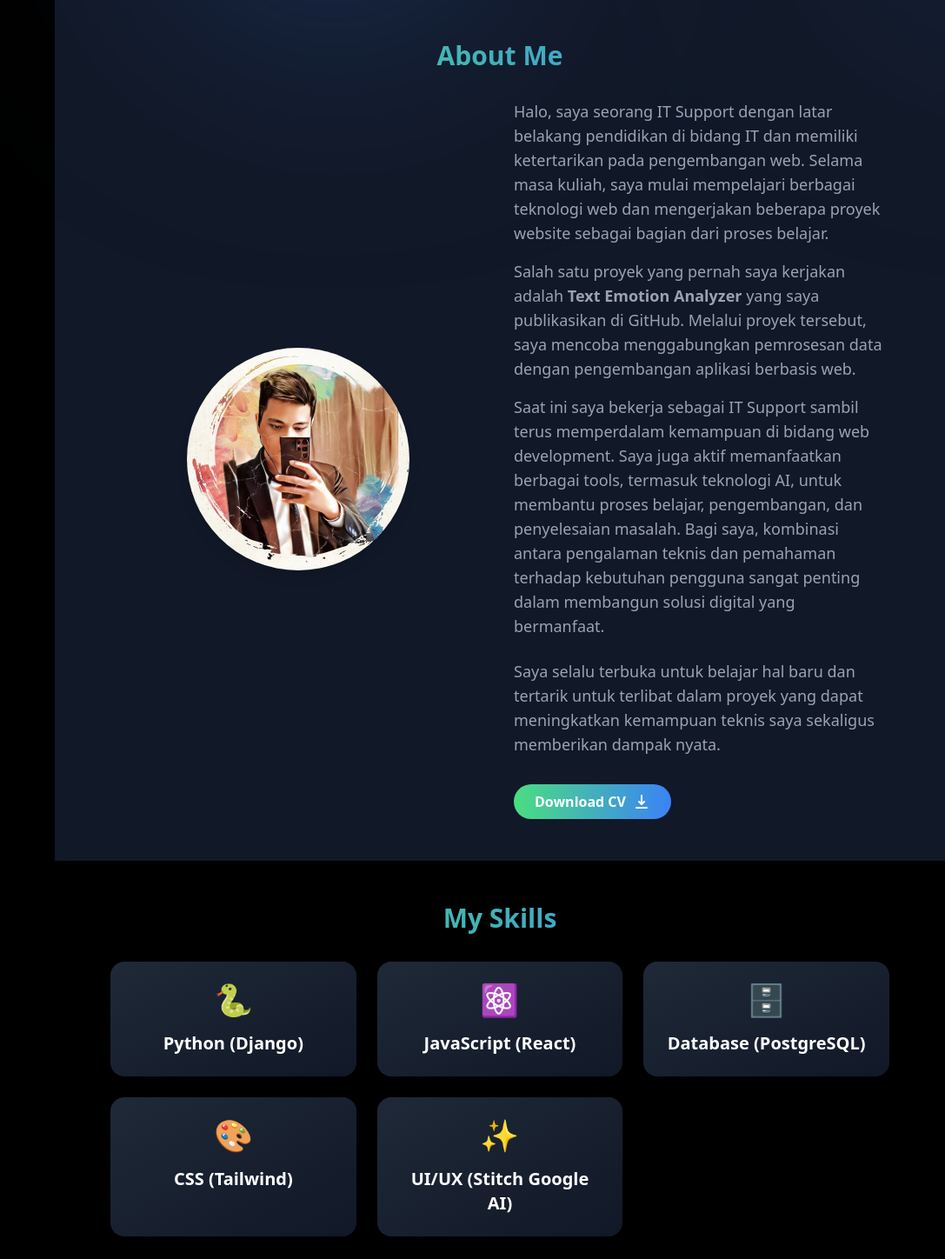
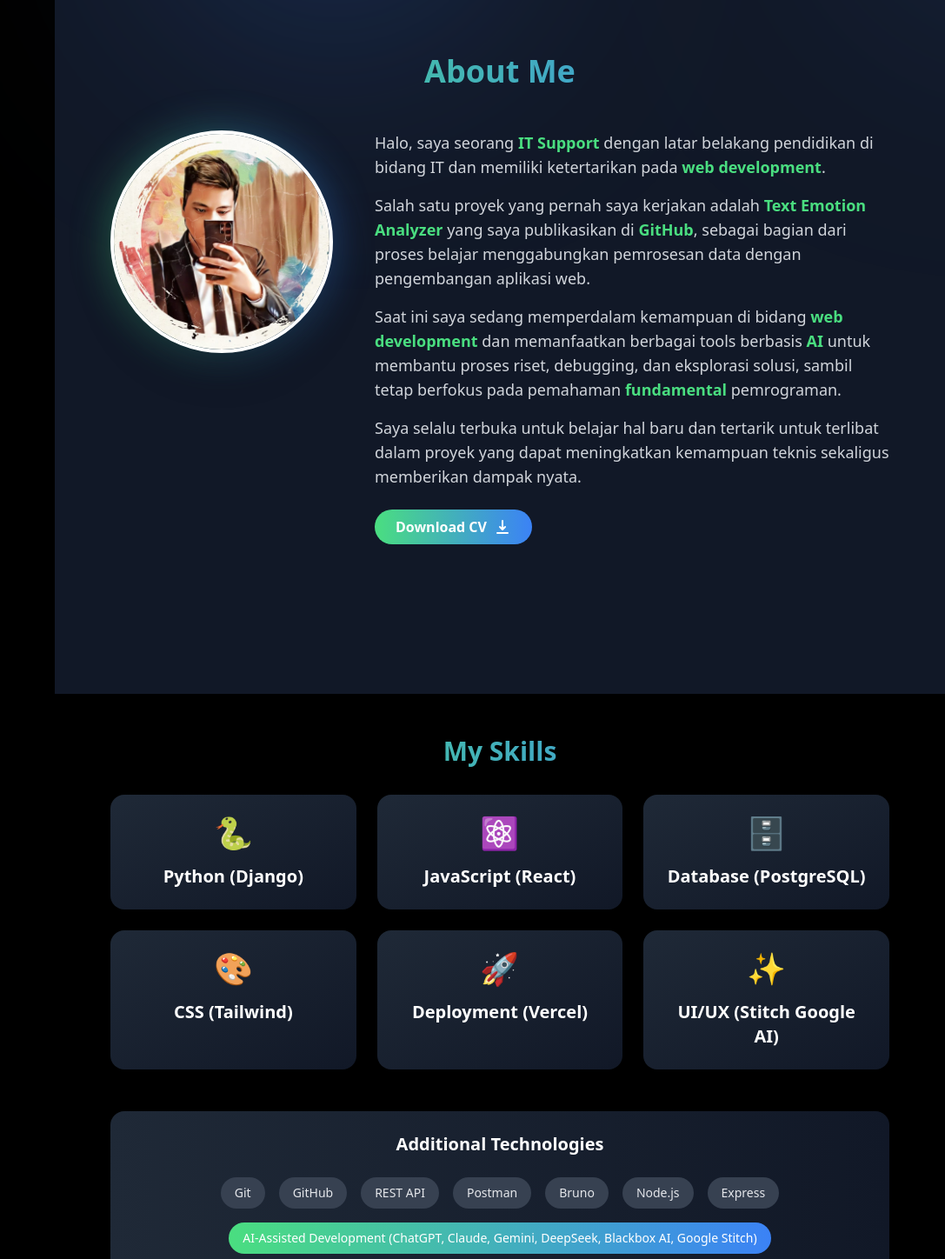
Before and after one commit to edrzvena/portofolio-react, a React (Create React App) app: page / in a window 1280 px wide. Shown: the part 802-2250 px from the top of the page at 87% size, without its empty margins (193-1280 px from the left). Built offline with nearby package versions, Linux system fonts and the light colour scheme.

Commit message:
update hero

```diff
--- a/src/sections/About.js
+++ b/src/sections/About.js
@@ -1,47 +1,99 @@
 import React from 'react';
 import { useTheme } from '../context/ThemeContext';
-import profile from "../assets/images/myself_casual.jpg"
-import cvPDF from "../assets/files/Pedro_CV.pdf"
+import profile from "../assets/images/myself_casual.jpg";
+import cvPDF from "../assets/files/Pedro_CV.pdf";
 
 const About = () => {
   const { isDarkMode } = useTheme();
+
   return (
-    <section id="about" className={`min-h-screen py-12 px-4 sm:px-8 lg:px-16 ${isDarkMode ? 'bg-gray-900' : 'bg-gray-100'}`}>
-      <div className="max-w-5xl mx-auto text-center relative z-10">
-        <h2 className="text-3xl font-bold bg-gradient-to-r from-green-400 to-blue-500 bg-clip-text text-transparent mb-8">About Me</h2>
-        <div className="flex flex-col lg:flex-row gap-8 items-center">
-          <div className="animate-float order-2 lg:order-1 lg:w-1/2">
-            <img src={profile} alt="Profile" className="w-48 h-48 lg:w-64 lg:h-64 rounded-full mx-auto shadow-lg" />
+    <section
+      id="about"
+      className={`min-h-screen py-16 px-4 sm:px-8 lg:px-16 ${isDarkMode ? 'bg-gray-900' : 'bg-gray-100'
+        }`}
+    >
+      <div className="max-w-5xl mx-auto relative z-10">
+
+        {/* Title */}
+        <h2 className="text-3xl sm:text-4xl font-bold text-center bg-gradient-to-r from-green-400 to-blue-500 bg-clip-text text-transparent mb-12">
+          About Me
+        </h2>
+
+        <div className="flex flex-col lg:flex-row items-center lg:items-start gap-12">
+
+          {/* Profile Photo */}
+          <div className="relative w-56 h-56 lg:w-64 lg:h-64 flex-shrink-0">
+
+            {/* Glow */}
+            <div className="absolute inset-0 rounded-full bg-gradient-to-r from-green-400 to-blue-500 blur-xl opacity-40"></div>
+
+            <img
+              src={profile}
+              alt="Profile"
+              className="relative w-full h-full object-cover rounded-full border-4 border-white shadow-2xl"
+            />
           </div>
-          <div className={`text-lg ${isDarkMode ? 'text-gray-400' : 'text-gray-600'} order-1 lg:order-2 lg:w-1/2 text-center lg:text-left`}>
+
+          {/* Text Content */}
+          <div
+            className={`text-base sm:text-lg leading-relaxed max-w-2xl ${isDarkMode ? 'text-gray-300' : 'text-gray-700'
+              }`}
+          >
             <p className="mb-4">
-              Halo, saya seorang IT Support dengan latar belakang pendidikan di bidang IT dan memiliki ketertarikan pada pengembangan web. Selama masa kuliah, saya mulai mempelajari berbagai teknologi web dan mengerjakan beberapa proyek website sebagai bagian dari proses belajar.
+              Halo, saya seorang <span className="font-semibold text-green-400">IT Support</span> dengan
+              latar belakang pendidikan di bidang IT dan memiliki ketertarikan pada
+              <span className="font-semibold text-green-400"> web development</span>.
             </p>
 
             <p className="mb-4">
-              Salah satu proyek yang pernah saya kerjakan adalah <strong>Text Emotion Analyzer</strong> yang saya publikasikan di GitHub. Melalui proyek tersebut, saya mencoba menggabungkan pemrosesan data dengan pengembangan aplikasi berbasis web.
+              Salah satu proyek yang pernah saya kerjakan adalah{' '}
+              <span className="font-semibold text-green-400">
+                Text Emotion Analyzer
+              </span>{' '}
+              yang saya publikasikan di
+              <span className="font-semibold text-green-400"> GitHub</span>, sebagai bagian dari proses belajar
+              menggabungkan pemrosesan data dengan pengembangan aplikasi web.
+            </p>
+
+            <p className="mb-4">
+              Saat ini saya sedang memperdalam kemampuan di bidang
+              <span className="font-semibold text-green-400"> web development</span> dan memanfaatkan berbagai tools berbasis
+              <span className="font-semibold text-green-400"> AI</span> untuk membantu
+              proses riset, debugging, dan eksplorasi solusi, sambil tetap
+              berfokus pada pemahaman
+              <span className="font-semibold text-green-400"> fundamental</span> pemrograman.
             </p>
 
             <p className="mb-6">
-              Saat ini saya bekerja sebagai IT Support sambil terus memperdalam kemampuan di bidang web development. Saya juga aktif memanfaatkan berbagai tools, termasuk teknologi AI, untuk membantu proses belajar, pengembangan, dan penyelesaian masalah. Bagi saya, kombinasi antara pengalaman teknis dan pemahaman terhadap kebutuhan pengguna sangat penting dalam membangun solusi digital yang bermanfaat.
+              Saya selalu terbuka untuk belajar hal baru dan tertarik untuk terlibat
+              dalam proyek yang dapat meningkatkan kemampuan teknis sekaligus
+              memberikan dampak nyata.
             </p>
 
-            <p className="mb-6">
-              Saya selalu terbuka untuk belajar hal baru dan tertarik untuk terlibat dalam proyek yang dapat meningkatkan kemampuan teknis saya sekaligus memberikan dampak nyata.
-            </p>
             {/* Download CV Button */}
-            <div className="mt-8 flex justify-center lg:justify-start">
+            <div className="mt-6 flex justify-center lg:justify-start">
               <a
                 href={cvPDF}
                 className="inline-flex items-center gap-2 bg-gradient-to-r from-green-400 to-blue-500 text-white font-semibold py-2 px-6 rounded-full transition-all duration-300 hover:shadow-cyan-500/30 hover:scale-105 text-sm sm:text-base"
               >
                 <span>Download CV</span>
-                <svg xmlns="http://www.w3.org/2000/svg" className="h-5 w-5" viewBox="0 0 20 20" fill="currentColor">
-                  <path fillRule="evenodd" d="M3 17a1 1 0 011-1h12a1 1 0 110 2H4a1 1 0 01-1-1zm3.293-7.707a1 1 0 011.414 0L9 10.586V3a1 1 0 112 0v7.586l1.293-1.293a1 1 0 111.414 1.414l-3 3a1 1 0 01-1.414 0l-3-3a1 1 0 010-1.414z" clipRule="evenodd" />
+
+                <svg
+                  xmlns="http://www.w3.org/2000/svg"
+                  className="h-5 w-5"
+                  viewBox="0 0 20 20"
+                  fill="currentColor"
+                >
+                  <path
+                    fillRule="evenodd"
+                    d="M3 17a1 1 0 011-1h12a1 1 0 110 2H4a1 1 0 01-1-1zm3.293-7.707a1 1 0 011.414 0L9 10.586V3a1 1 0 112 0v7.586l1.293-1.293a1 1 0 111.414 1.414l-3 3a1 1 0 01-1.414 0l-3-3a1 1 0 010-1.414z"
+                    clipRule="evenodd"
+                  />
                 </svg>
               </a>
             </div>
           </div>
+
         </div>
       </div>
     </section>
--- a/src/sections/Hero.js
+++ b/src/sections/Hero.js
@@ -9,7 +9,13 @@ const Hero = ({ scrollToSection }) => {
         <h1 className="text-4xl sm:text-5xl md:text-6xl font-bold bg-gradient-to-r from-green-400 to-blue-500 bg-clip-text text-transparent mb-4">
           Hi, I'm <span className="inline-block overflow-hidden whitespace-nowrap animate-typing">Pedro Widya</span>
         </h1>
-        <p className={`text-lg sm:text-xl ${isDarkMode ? 'text-gray-400' : 'text-gray-600'} mb-6`}>Full-Stack Developer | UI/UX Designer | IT Support</p>
+        <p className={`text-lg sm:text-xl ${isDarkMode ? 'text-gray-400' : 'text-gray-600'} mb-1`}>
+          Full-Stack Developer
+        </p>
+
+        <p className={`text-sm sm:text-base ${isDarkMode ? 'text-gray-400' : 'text-gray-500'} mb-2`}>
+          React <span className="text-green-400">|</span> Express <span className="text-green-400">|</span> Tailwind <span className="text-green-400">|</span> PostgreSQL
+        </p>
         <div className="mt-8 flex justify-center">
           <button
             onClick={() => scrollToSection('about')}
--- a/src/sections/Skills.js
+++ b/src/sections/Skills.js
@@ -16,6 +16,7 @@ const Skills = () => {
             { title: 'JavaScript (React)', icon: '⚛️', color: 'from-yellow-400 to-blue-500' },
             { title: 'Database (PostgreSQL)', icon: '🗄️', color: 'from-blue-400 to-purple-500' },
             { title: 'CSS (Tailwind)', icon: '🎨', color: 'from-pink-400 to-purple-500' },
+            { title: 'Deployment (Vercel)', icon: '🚀', color: 'from-gray-700 to-gray-900' },
             { title: 'UI/UX (Stitch Google AI)', icon: '✨', color: 'from-red-400 to-purple-500' },
           ].map((skill) => (
             <div
@@ -53,16 +54,27 @@ const Skills = () => {
             Additional Technologies
           </h3>
 
-          <div className="flex flex-wrap justify-center gap-3">
+          <div className="flex flex-wrap justify-center gap-4">
             {[
-              'Git', 'REST APIs', 'Node.js', 'Express.js'
+              'Git',
+              'GitHub',
+              'REST API',
+              'Postman',
+              'Bruno',
+              'Node.js',
+              'Express',
+              'AI-Assisted Development (ChatGPT, Claude, Gemini, DeepSeek, Blackbox AI, Google Stitch)'
             ].map((tech) => (
               <span
                 key={tech}
-                className={`px-3 py-2 rounded-full text-xs sm:text-sm font-medium ${isDarkMode
-                  ? 'bg-gray-700 text-gray-200 hover:bg-gray-600'
-                  : 'bg-gray-200 text-gray-700 hover:bg-gray-300'
-                  } transition-colors duration-300 cursor-default`}
+                className={`px-4 py-2 rounded-full text-xs sm:text-sm font-medium flex items-center gap-2
+                transition-all duration-300 hover:scale-105 hover:-translate-y-[2px]
+                ${tech.includes("AI-Assisted")
+                    ? "bg-gradient-to-r from-green-400 to-blue-500 text-white"
+                    : isDarkMode
+                      ? "bg-gray-700 text-gray-200 hover:bg-gray-600"
+                      : "bg-gray-200 text-gray-700 hover:bg-gray-300"
+                  }`}
               >
                 {tech}
               </span>
```
